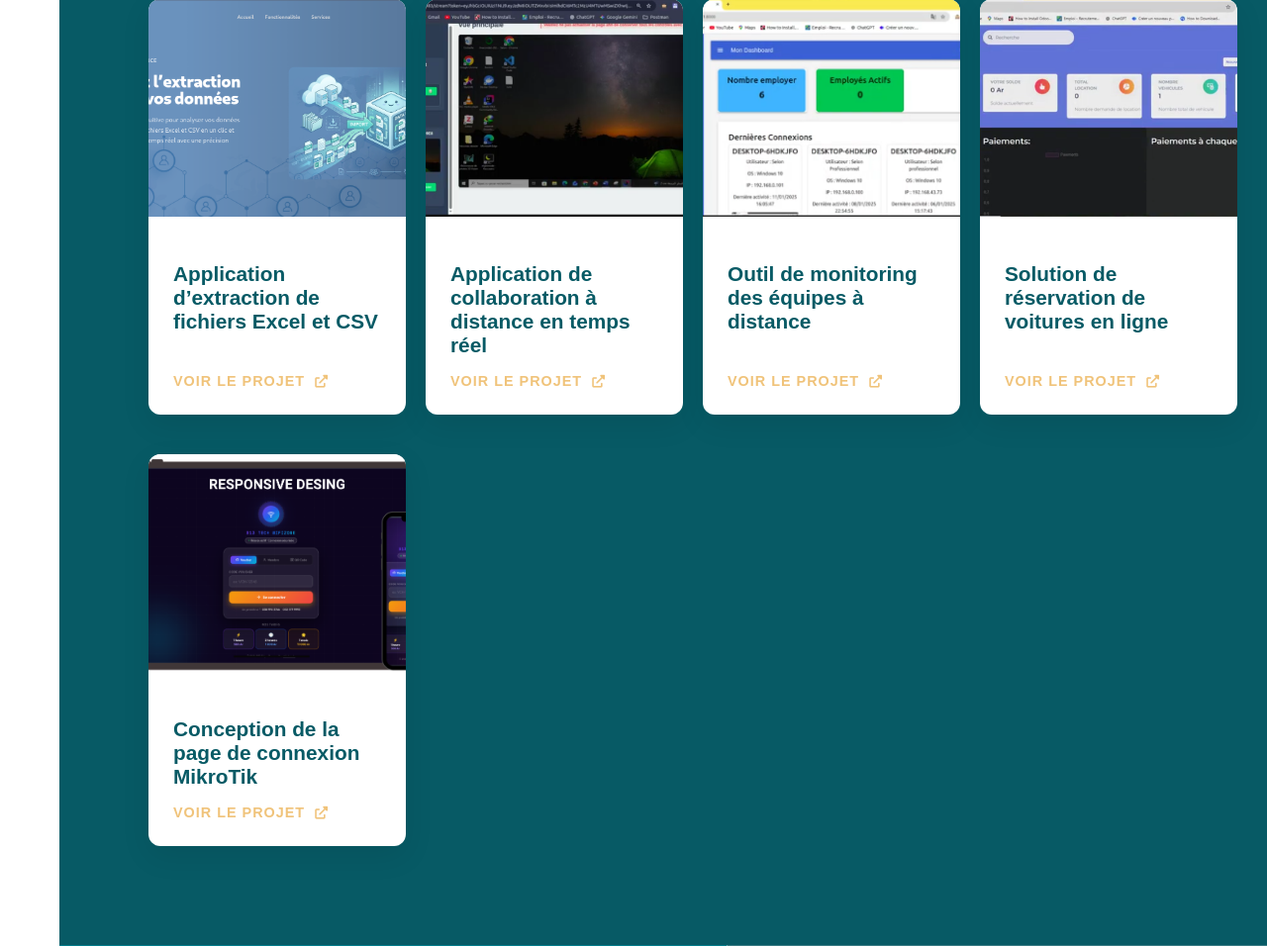
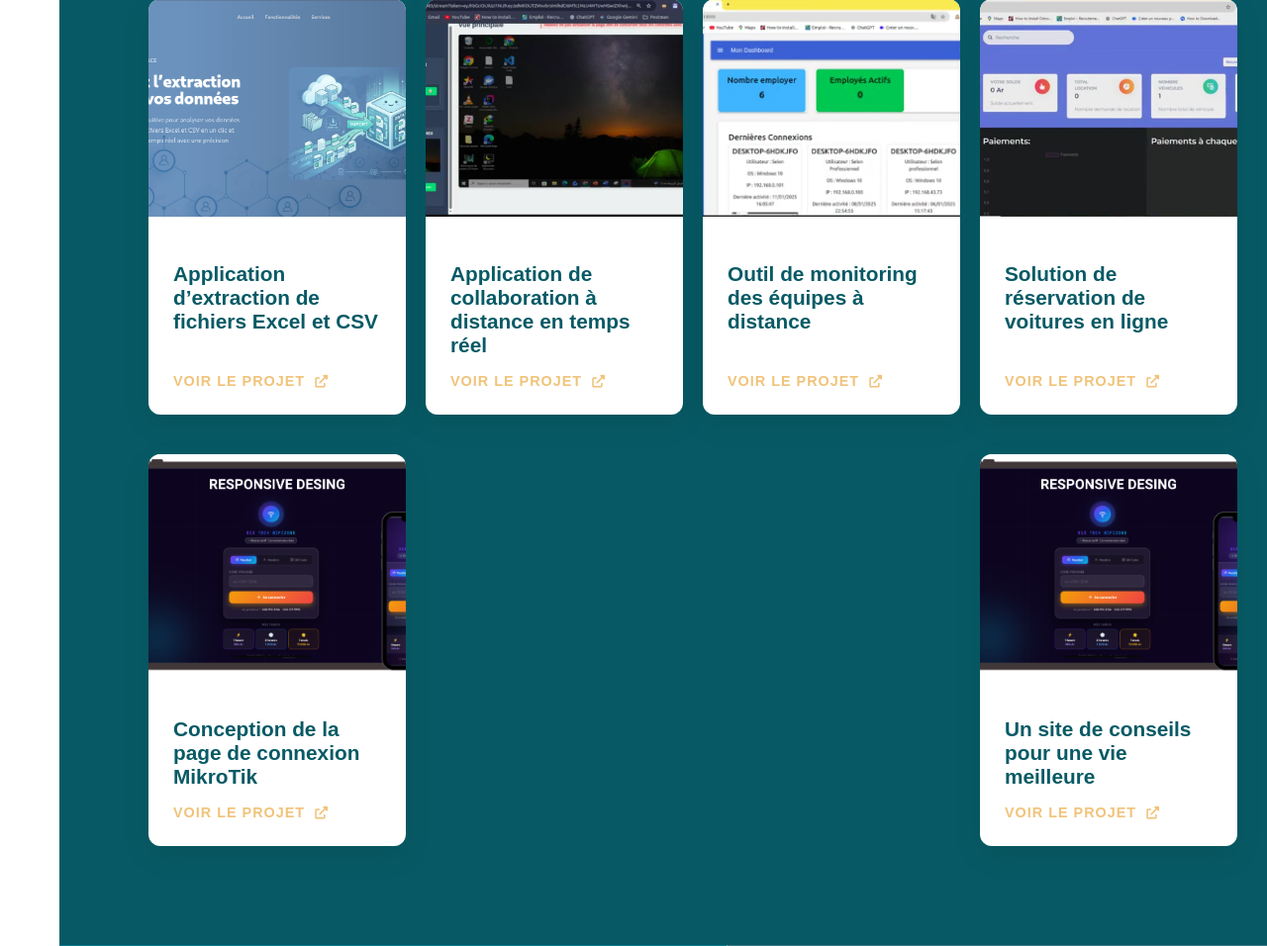
Before and after one commit to Randriavaoselon/portfolio_intelligent, a Django app: page / in a window 1280 px wide; the page is wider, and only the part inside the window is pictured. Shown: the part 2563-3519 px from the top of that part at 99% size. Run offline with Django 5.2, Linux system fonts and the light colour scheme.

Commit message:
update_realisation

```diff
--- a/templates/profile/index.html
+++ b/templates/profile/index.html
@@ -343,6 +343,23 @@
                             </div>
                         </div>
                     </a>
+
+                    <a href="https://avenir-tech-guide.netlify.app/"
+                        class="project-card-link">
+                        <div class="project-card">
+                            <div class="card-image">
+                                <img src="{% static 'images/WIFI-ZONE.png' %}" alt="Projet 3">
+                            </div>
+                            <div class="card-content">
+                                <h3 class="card-subtitle">Un site de conseils pour une vie meilleure</h3>
+                                <div class="card-footer">
+                                    <span class="btn-project">Voir le projet <i
+                                            class="fas fa-external-link-alt"></i></span>
+                                </div>
+                            </div>
+                        </div>
+                    </a>
+
                 </div>
             </div>
         </section>
```
